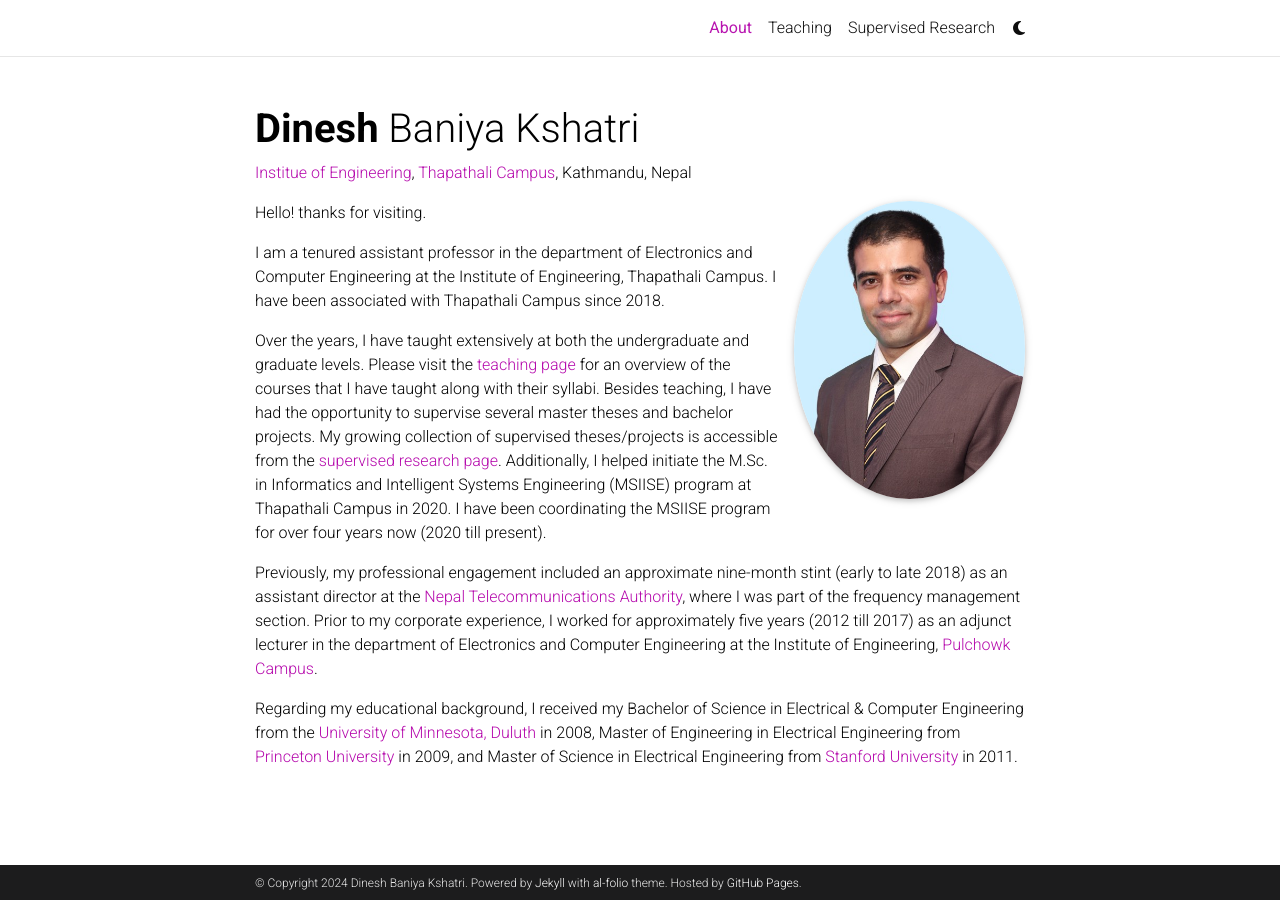
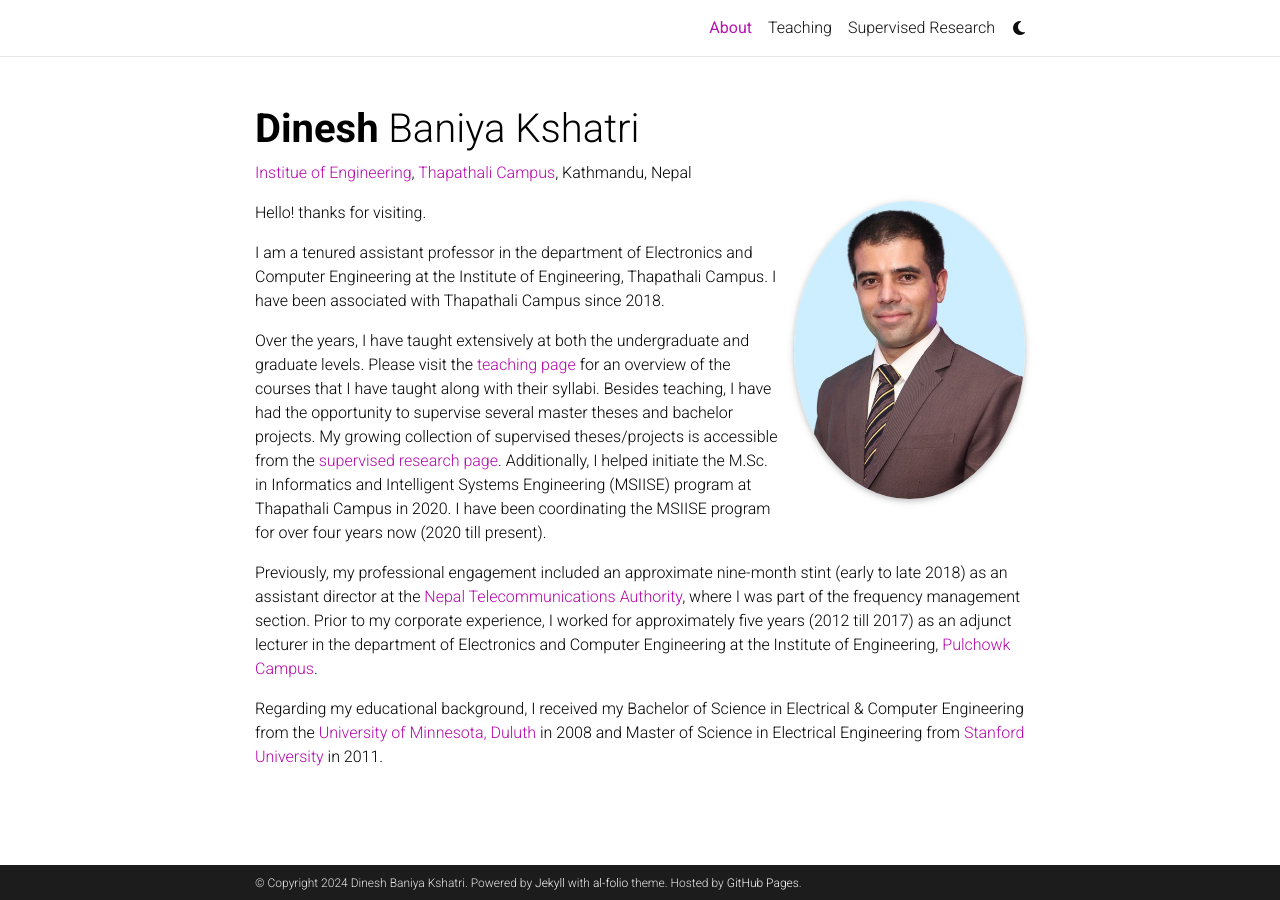
Before and after one commit to dbaniya/dbaniya.github.io, a Jekyll site: the page built from _pages/about.md, in a window 1280 px wide. Built offline with Jekyll 4.4.1, drawn with Linux system fonts in a browser that asks for light colours; comment, search, counter and statistics services are not loaded; a style sheet for code colours, icons or effects is not loaded.

Commit message:
changes 2024

```diff
--- a/_pages/about.md
+++ b/_pages/about.md
@@ -23,7 +23,7 @@
 
 Previously, my professional engagement included an approximate nine-month stint (early to late 2018) as an assistant director at the [Nepal Telecommunications Authority](https://www.nta.gov.np/), where I was part of the frequency management section. Prior to my corporate experience, I worked for approximately five years (2012 till 2017) as an adjunct lecturer in the department of Electronics and Computer Engineering at the Institute of Engineering, [Pulchowk Campus](https://pcampus.edu.np/).
 
-Regarding my educational background, I received my Bachelor of Science in Electrical &amp; Computer Engineering from the [University of Minnesota, Duluth](https://www.d.umn.edu/) in 2008, Master of Engineering in Electrical Engineering from [Princeton University](https://www.princeton.edu/) in 2009, and Master of Science in Electrical Engineering from [Stanford University](https://www.stanford.edu/) in 2011.
+Regarding my educational background, I received my Bachelor of Science in Electrical &amp; Computer Engineering from the [University of Minnesota, Duluth](https://www.d.umn.edu/) in 2008 and Master of Science in Electrical Engineering from [Stanford University](https://www.stanford.edu/) in 2011.
 
 <body>
 <script type='text/javascript' id='clustrmaps' src='//cdn.clustrmaps.com/map_v2.js?cl=ffffff&w=200&t=tt&d=eDZlkcnMvbQqDEEMGee5mMY1dxUcAv7BmCQd8P_8LTc'></script>
```
